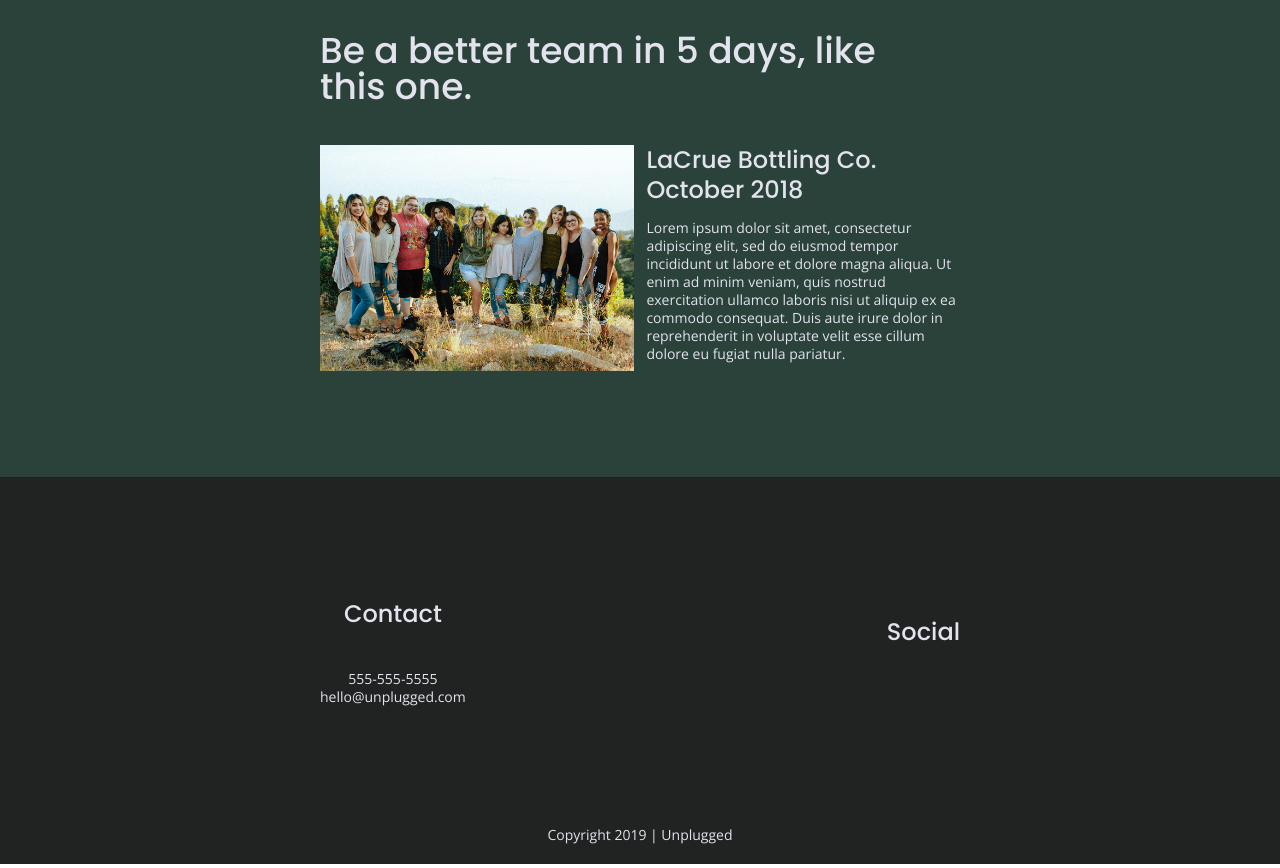
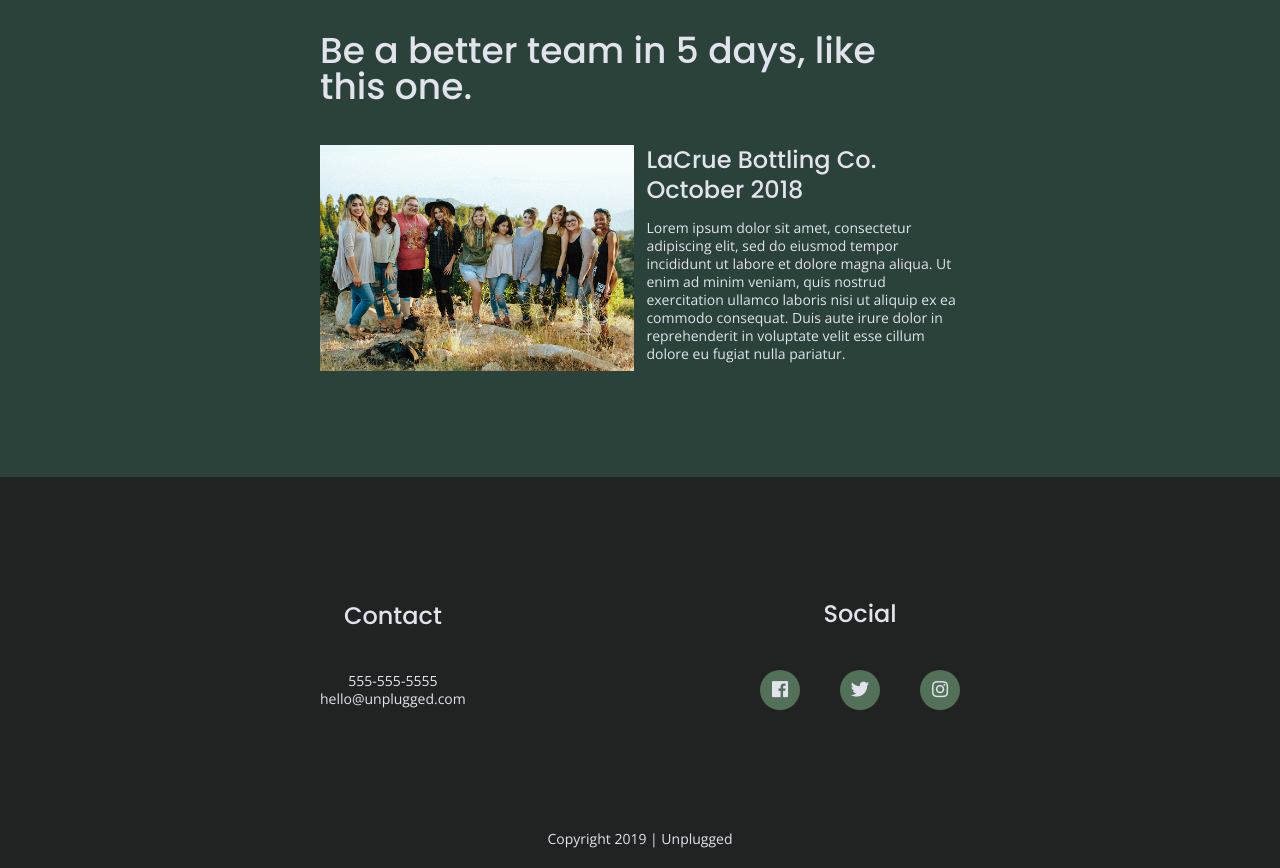
Before and after one commit to lesleymmoya/206-unplugged-retreat-project, a plain HTML site: page index.html in a window 1280 px wide. Shown: the part 1956-2824 px from the top of the page. Drawn offline with nearby package versions, Linux system fonts and the light colour scheme.

Commit message:
adding social media icons

```diff
--- a/css/main.css
+++ b/css/main.css
@@ -245,9 +245,17 @@ footer .social-icons {
 }
 
 footer .social-icons p {
+  background-color: #527158;
+  border-radius: 50%;
+  width: 40px;
+  height: 40px;
   display: flex;
   justify-content: center;
   align-items: center;
+}
+
+footer .social-icons p i {
+  font-size: 1.3125em;
 }
 
 footer .copyright {
@@ -657,6 +665,11 @@ input[type=button] {
         line-height: 1.285;
     }
 
+    footer .social-icons {
+      width: 12.5em;
+      justify-content: space-between;
+    }
+
     footer .copyright {
         width: 100%;
     }
--- a/index.html
+++ b/index.html
@@ -160,9 +160,15 @@
            <div class="social">
              <h4>Social</h4>
              <div class="social-icons">
-               <p><a href="https://www.facebook.com/yoursite" target="_blank"></a>
-               <p><a href="https://www.twitter.com/yoursite" target="_blank"></a>
-               <p><a href="https://www.instagram.com/yoursite" target="_bank"></a>
+               <p>
+                 <a href="https://www.facebook.com/yoursite" target="_blank"><i class= "fab fa-facebook"></i></a>
+              </p>
+               <p>
+                 <a href="https://www.twitter.com/yoursite" target="_blank"><i class="fab fa-twitter"></i></a>
+              </p>
+               <p>
+                 <a href="https://www.instagram.com/yoursite" target="_bank"><i class="fab fa-instagram"></i></a>
+              </p>
           </div>
         </div>
       </div>  <!-- footer content ends -->
```
Also changed, not shown: about/index.html (+6 -6 lines), faq/index.html (+9 -3 lines).
